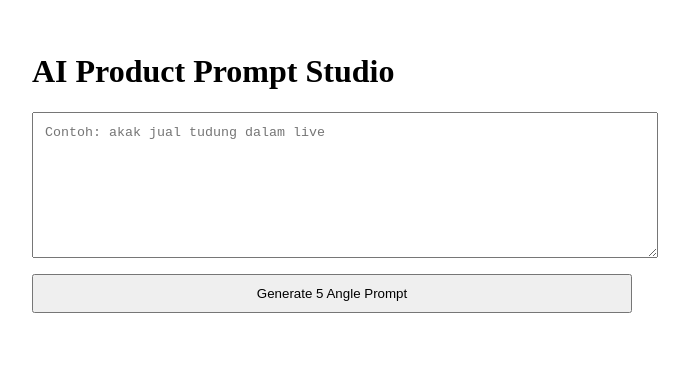
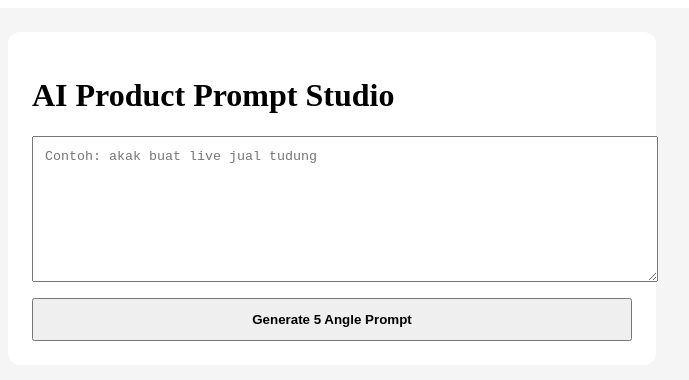
Before and after one commit to hatehero/ai-product-studio, a Next.js app: page / in a window 1280 px wide. Shown: the top 380 px of the page, without its empty margins (308-997 px from the left). Built offline with nearby package versions, Linux system fonts and the light colour scheme.

Commit message:
Refactor prompt generation logic and UI elements

```diff
--- a/pages/index.tsx
+++ b/pages/index.tsx
@@ -1,12 +1,12 @@
 import { useState } from "react";
 
 export default function Home() {
-  const [text, setText] = useState("");
+  const [idea, setIdea] = useState("");
   const [result, setResult] = useState("");
   const [loading, setLoading] = useState(false);
   const [error, setError] = useState("");
 
-  const generate = async () => {
+  const generatePrompt = async () => {
     setLoading(true);
     setError("");
     setResult("");
@@ -15,58 +15,74 @@ export default function Home() {
       const res = await fetch("/api/prompt", {
         method: "POST",
         headers: { "Content-Type": "application/json" },
-        body: JSON.stringify({ text })
+        body: JSON.stringify({ idea }),
       });
 
       const data = await res.json();
 
       if (!res.ok) {
-        throw new Error(data.error || "Gagal");
+        throw new Error(data.error || "Gagal generate");
       }
 
       setResult(data.result);
-    } catch (e: any) {
-      setError(e.message);
+    } catch (err: any) {
+      setError(err.message);
     } finally {
       setLoading(false);
     }
   };
 
   return (
-    <div style={{ padding: 24, maxWidth: 600, margin: "0 auto" }}>
+    <div style={{ minHeight: "100vh", padding: 24, background: "#f5f5f5" }}>
+      <div
+        style={{
+          maxWidth: 600,
+          margin: "0 auto",
+          background: "#fff",
+          padding: 24,
+          borderRadius: 12,
+        }}
+      >
         <h1>AI Product Prompt Studio</h1>
 
         <textarea
-        placeholder="Contoh: akak jual tudung dalam live"
-        value={text}
-        onChange={(e) => setText(e.target.value)}
+          placeholder="Contoh: akak buat live jual tudung"
+          value={idea}
+          onChange={(e) => setIdea(e.target.value)}
           style={{ width: "100%", height: 120, padding: 12 }}
         />
 
         <button
-        onClick={generate}
+          onClick={generatePrompt}
           disabled={loading}
-        style={{ marginTop: 12, padding: 10, width: "100%" }}
+          style={{
+            marginTop: 12,
+            width: "100%",
+            padding: 12,
+            fontWeight: "bold",
+          }}
         >
-        {loading ? "Generating..." : "Generate 5 Angle Prompt"}
+          {loading ? "Generate..." : "Generate 5 Angle Prompt"}
         </button>
 
         {error && (
-        <p style={{ color: "red", marginTop: 12 }}>❌ {error}</p>
+          <div style={{ marginTop: 12, color: "red" }}>❌ {error}</div>
         )}
 
         {result && (
           <pre
             style={{
+              marginTop: 16,
               whiteSpace: "pre-wrap",
-            marginTop: 16,
-            background: "#f5f5f5",
-            padding: 12
+              background: "#eee",
+              padding: 12,
+              borderRadius: 8,
             }}
           >
             {result}
           </pre>
         )}
       </div>
+    </div>
   );
 }
```
Lines whose indentation alone changed are shown as unchanged.
